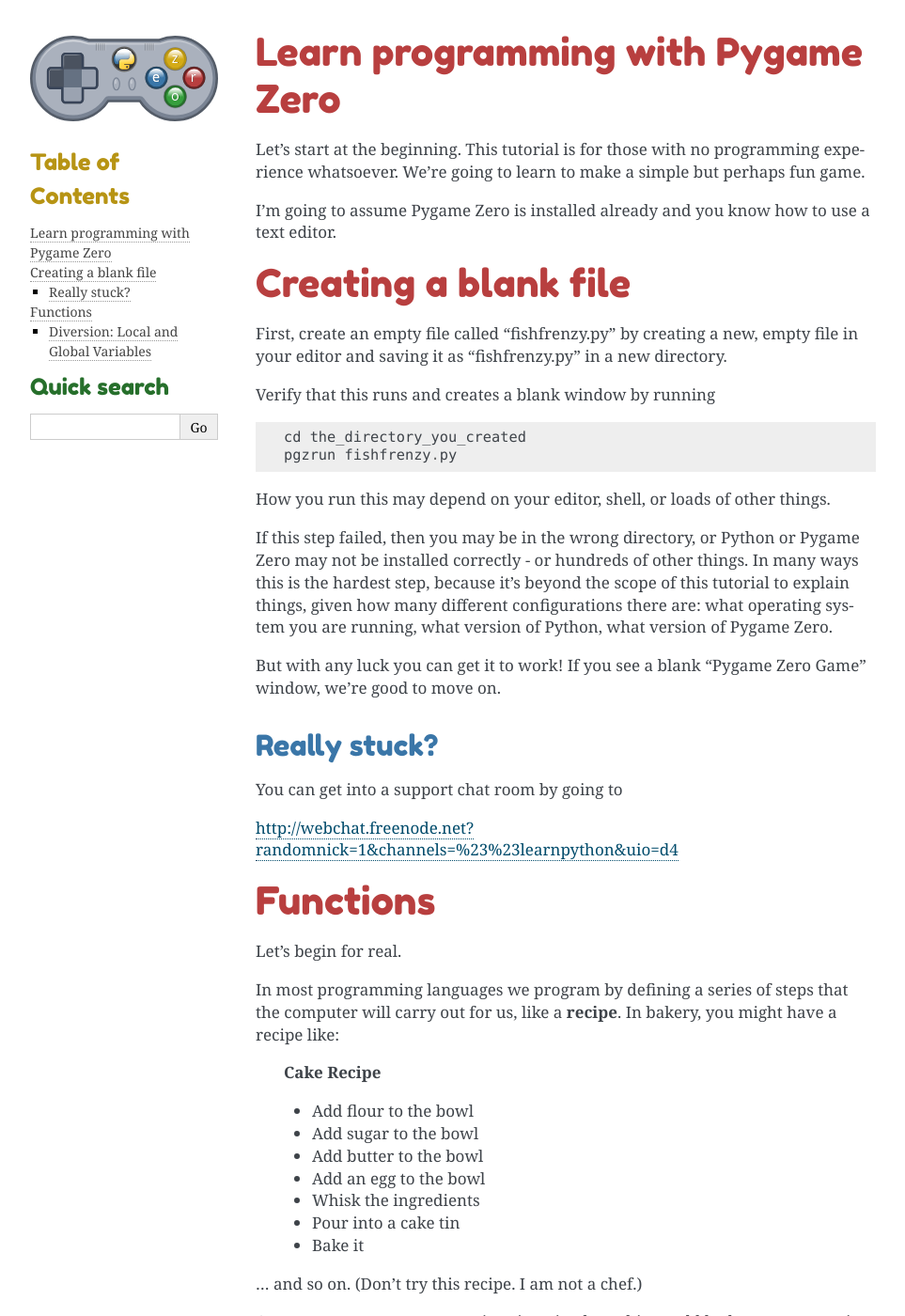
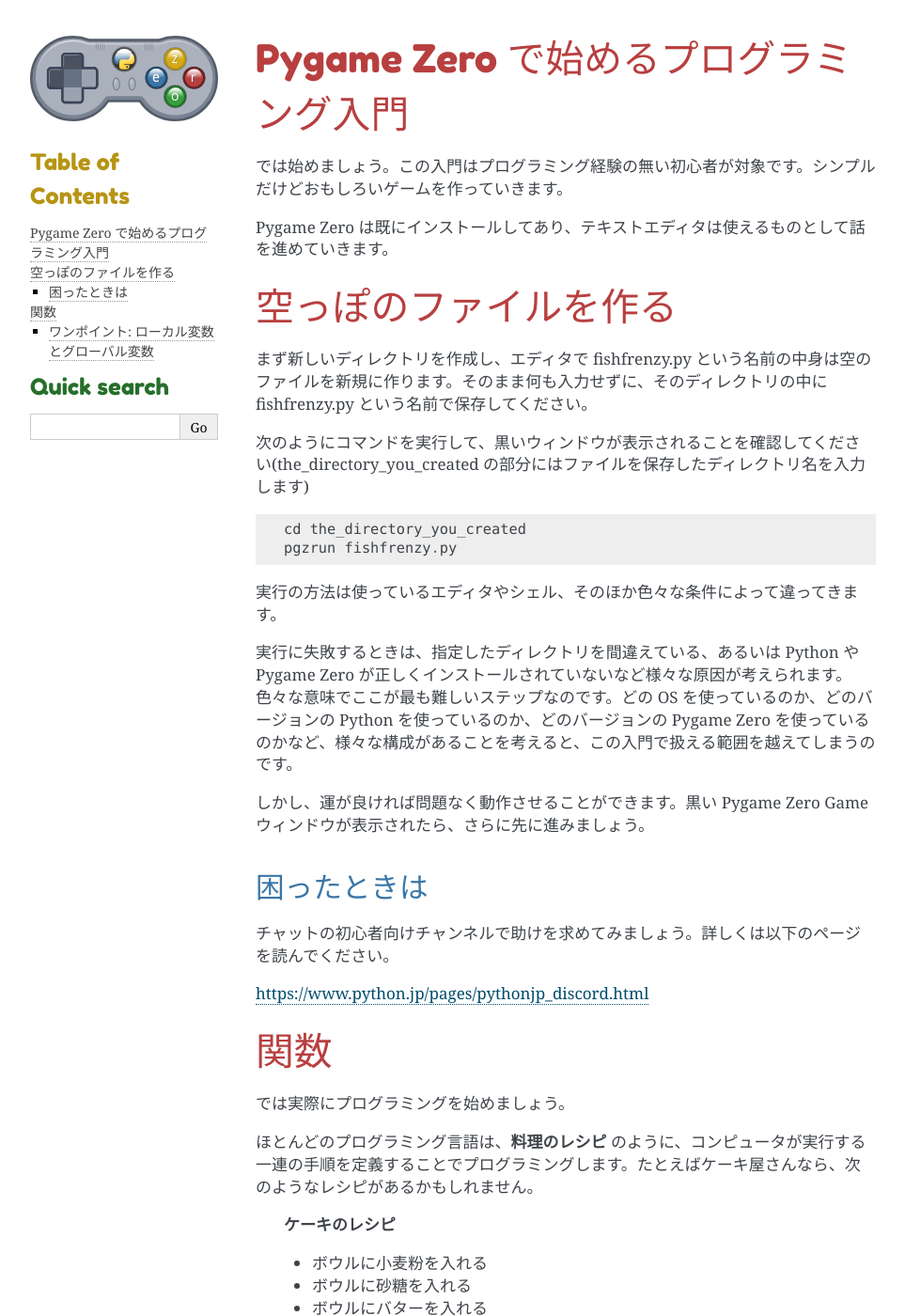
Before and after one commit to yasusii/pgzero-japanese, a Sphinx documentation site: the page built from doc/learn-programming.rst, in a window 1280 px wide and 1400 px high. Shown: the whole window at 94% size, without its empty margins (148-1111 px from the left). Built offline with Sphinx 7.4.7, drawn with Linux system fonts in a browser that asks for light colours; pages that are not in the unit, such as notebooks, are missing from menus; some of the changed text lies outside the part shown.

Commit message:
translated learn-programming.rst

```diff
--- a/doc/learn-programming.rst
+++ b/doc/learn-programming.rst
@@ -1,68 +1,55 @@
-Learn programming with Pygame Zero
-==================================
+Pygame Zero で始めるプログラミング入門
+===================================
 
-Let's start at the beginning. This tutorial is for those with no programming
-experience whatsoever. We're going to learn to make a simple but perhaps fun
-game.
+では始めましょう。この入門はプログラミング経験の無い初心者が対象です。シンプルだけどおもしろいゲームを作っていきます。
 
-I'm going to assume Pygame Zero is installed already and you know how to use
-a text editor.
+Pygame Zero は既にインストールしてあり、テキストエディタは使えるものとして話を進めていきます。
 
-Creating a blank file
-=====================
+空っぽのファイルを作る
+===================
 
-First, create an empty file called "fishfrenzy.py" by creating a new, empty
-file in your editor and saving it as "fishfrenzy.py" in a new directory.
 
-Verify that this runs and creates a blank window by running ::
+まず新しいディレクトリを作成し、エディタで fishfrenzy.py という名前の中身は空のファイルを新規に作ります。そのまま何も入力せずに、そのディレクトリの中にfishfrenzy.py という名前で保存してください。
+
+次のようにコマンドを実行して、黒いウィンドウが表示されることを確認してください(the_directory_you_created の部分にはファイルを保存したディレクトリ名を入力します) ::
 
     cd the_directory_you_created
     pgzrun fishfrenzy.py
 
-How you run this may depend on your editor, shell, or loads of other things.
+実行の方法は使っているエディタやシェル、そのほか色々な条件によって違ってきます。
 
-If this step failed, then you may be in the wrong directory, or Python or
-Pygame Zero may not be installed correctly - or hundreds of other things. In
-many ways this is the hardest step, because it's beyond the scope of this
-tutorial to explain things, given how many different configurations there are:
-what operating system you are running, what version of Python, what version of
-Pygame Zero.
+実行に失敗するときは、指定したディレクトリを間違えている、あるいは Python や
+Pygame Zero が正しくインストールされていないなど様々な原因が考えられます。色々な意味でここが最も難しいステップなのです。どの OS を使っているのか、どのバージョンの Python を使っているのか、どのバージョンの Pygame Zero を使っているのかなど、様々な構成があることを考えると、この入門で扱える範囲を越えてしまうのです。
 
-But with any luck you can get it to work! If you see a blank "Pygame Zero Game"
-window, we're good to move on.
+しかし、運が良ければ問題なく動作させることができます。黒い Pygame Zero Game ウィンドウが表示されたら、さらに先に進みましょう。
 
-Really stuck?
--------------
+困ったときは
+-----------
 
-You can get into a support chat room by going to
+チャットの初心者向けチャンネルで助けを求めてみましょう。詳しくは以下のページを読んでください。
 
-http://webchat.freenode.net?randomnick=1&channels=%23%23learnpython&uio=d4
+https://www.python.jp/pages/pythonjp_discord.html
 
-Functions
-=========
+関数
+====
 
-Let's begin for real.
+では実際にプログラミングを始めましょう。
 
-In most programming languages we program by defining a series of steps that the
-computer will carry out for us, like a **recipe**. In bakery, you might have
-a recipe like:
+ほとんどのプログラミング言語は、**料理のレシピ** のように、コンピュータが実行する一連の手順を定義することでプログラミングします。たとえばケーキ屋さんなら、次のようなレシピがあるかもしれません。
 
-    **Cake Recipe**
+    **ケーキのレシピ**
 
-    * Add flour to the bowl
-    * Add sugar to the bowl
-    * Add butter to the bowl
-    * Add an egg to the bowl
-    * Whisk the ingredients
-    * Pour into a cake tin
-    * Bake it
+    * ボウルに小麦粉を入れる
+    * ボウルに砂糖を入れる
+    * ボウルにバターを入れる
+    * ボウルに卵を入れる
+    * ボウルに入れた材料を泡立て器でかきまぜる
+    * それをケーキの焼き型に入れる
+    * オーブンで焼く
 
-... and so on. (Don't try this recipe. I am not a chef.)
+... と、こんな感じです(このレシピはそのまま試さないように。ぼくはケーキのことよく知らないので)
 
-A game among programmers is to imagine how this would look as a program in an
-imaginary computer that understood whatever instructions you could name (this
-is called **pseudocode** - because it looks like code, but it doesn't actually
-work). If we translated this recipe into Python, it would look like this::
+プログラマは手順を定義する場合、どんなプログラムになるかをイメージし、嘘の命令を使ってコードを書くことがあります(これを **疑似コード** といいます。プログラムのコードに見えても、実際には動かないためです)。もしケーキのレシピを Python の疑似コードで書くとすれば、次のようなものになるでしょう ::
 
     def cake_recipe():
         bowl.add(flour)
@@ -73,63 +60,51 @@
         cake_tin.add(bowl.get_contents())
         bake(cake_tin)
 
-That's pretty similar, isn't it? We've had to spell the names of some of the
-words differently, but basically, each line of the program is equivalent to one
-line of the recipe - one "action".
+ケーキのレシピに似てますよね？普通の文章とコードの違いはありますが、基本的にはレシピの1行がコードの1行で行う処理にそれぞれ対応しています。
 
-The top line with ``def`` is defining a recipe called ``cake_recipe``, and all
-of the other lines are steps in the recipe. And in fact - because they all use
-parentheses - they refer to other recipes that the computer might know.
+1行目の ``def`` が書かれている行で  ``cake_recipe`` というレシピを定義、その後の行でレシピの各手順を記述しています。また手順の各行に括弧が付いているのは(まだ定義されていない)別のレシピの呼び出しを意味しています。
 
-So, let's write a real recipe in Pygame Zero. In your editor, let's write a
-``draw`` recipe. Pygame Zero knows how to call a function called ``draw``::
+では Pygame Zero を使って実際にレシピを書いてみましょう。エディタを開いて、
+``draw`` レシピを書きます。 Pygame Zero は自動的に関数 ``draw`` を呼び出してくれます ::
 
     def draw():
         screen.clear()
         screen.draw.circle((400, 300), 30, (255, 255, 255))
 
-Run it with::
+次のようにコマンドを入力して実行します ::
 
     pgzrun fishfrenzy.py
 
-Did it work? Do you see the circle? On my screen it looks like this:
+ちゃんと動きましたか？円が表示されたでしょうか？スクリーンには次のように表示されるはずです。
 
 .. image:: _static/grabs/circle.png
 
-If Pygame Zero didn't show a window, or showed a window that disappeared
-straight away, look at the error message it displayed:
+もし Pygame Zero がウィンドウを表示しなかったり、ウィンドウが開いてもすぐに消えてしまうときは、表示されたエラーメッセージを確認しましょう。
 
-* ``SyntaxError`` - Probably means you are missing a parenthesis or your
-  indentation doesn't match mine. Note how each step of the function has to be
-  aligned with each other, but indented **more** than the ``def`` at the top.
-* ``AttributeError`` or ``NameError`` - You probably mispelled something.
-* ``TypeError`` - did you put some of the parentheses in the wrong places?
+* ``SyntaxError`` (文法エラー) - 括弧を閉じ忘れていたり、正しくインデントされていないときなどにこのエラーが出ます。関数内各行のインデントはすべて揃っていなければならず、先頭の  ``def``  よりも深くインデントになっている必要があります。
+* ``AttributeError`` (属性エラー) または ``NameError``(名前エラー) - おそらくどこかタイプミスをしています。
+* ``TypeError`` (型エラー) - 括弧を間違った場所に付けていませんか？
 
-If the window appears, but nothing happens, did you misspell "draw"? Or any of
-the numbers?
+ウィンドウは開いても何も表示されないならば、"draw" の綴りや数字部分の入力を間違えていないか確認しましょう。
 
-Check carefully if it doesn't work first time and you should be able to get it
-to work after a few attempts.
+最初、動かなくても少しがんばって調べればうまくいくはずです。
 
-So we created a recipe that includes two steps:
+ここで作成したレシピには次の二つの手順が記載されています。
 
-1. Clear the screen to black
-2. Draw a circle on the screen:
+1. スクリーンを何も無い状態にクリアする
+2. スクリーンに円を描画する
 
-    * At the middle ``(400, 300)``. These are coordinates for the center of the
-      circle, in pixels from the left then pixels from the top.
-    * Of radius ``30`` pixels.
-    * And draw it in white, which is written as three numbers, red, green and
-      blue: ``(255, 255, 255)``. White is an equal mix of red, green and blue,
-      and ``255`` is the most you can have.
+    * 行の中ほどに書かれた  ``(400, 300)`` 、これは円の中心の座標で、それぞれ左端からのピクセル数、上端からのピクセル数になります。
+    * 続く ``30`` は半径のピクセル数です。
+    * そして最後の ``(255, 255, 255)`` は表示色の白を意味します。これは三つの数値でそれそれ赤、緑、青を指定しています。赤、緑、青をすべて、指定できる最大の値  ``255`` にしたときの色が白になります。
 
-You can play with all of these numbers.
+数値を変更することで円の位置、大きさや色を変えることができます。
 
 
-Diversion: Local and Global Variables
+ワンポイント: ローカル変数とグローバル変数
 -------------------------------------
 
-Suppose we wrote the following code::
+次のようなコードがあったとします ::
 
     RED = 150, 0, 0
     GREEN = 0, 128, 0
@@ -145,21 +120,16 @@
     def on_mouse_up():
         bg = RED
 
-In some languages, this would work: the screen would change to green
-when the mouse button was pressed, and change back to red when the button is
-released.
 
-This code doesn't work in Python. If you try it, you will not see the screen
-change to green. Why?
+マウスのボタンを押すとスクリーンが緑に変わり、ボタンを離すと赤に戻るように意図したコードです。ほかのプログラミング言語なら、このような書き方をしても意図の通り動くものがあります。
 
-When you assign with the ``=`` operator inside a function, as at line 10 (and
-line 13), you create a "local" variable called ``bg`` that exists only with the
-function. The ``bg`` we want to change is in the global scope. It's actually
-a very sensible feature; you don't want to
+しかし Python では意図したようには動きません。試してみると分かりますが、ボタンを押してもスクリーンは緑に変わりません。なぜでしょう？
 
-The fix is to declare in ``on_mouse_down()`` and ``on_mouse_up()`` that we
-want to modify the global variable, not create a new local variable. We do
-this with the ``global`` statement. The correct code in Pygame Zero is::
+10行目から13行目の部分、関数の中で ``=`` を使って代入をしているのですが、ここで作成している ``bg`` は関数の中でのみ有効なローカル変数です。一方、本当に変更したい方の ``bg`` はグローバル変数になっています。実のところ、ちゃんとした理由があってこの区別がされているのですが、最初は分かりにくく感じるかもしれません。
+
+ちゃんと動くようにするには、 ``on_mouse_down()`` と ``on_mouse_up()`` の中で
+ローカル変数ではなく、グローバル変数を使うようにします。そのためには
+``global`` 宣言文を使用します。正しい Pygame Zero コードは次のようになります ::
 
     RED = 150, 0, 0
     GREEN = 0, 128, 0
```
